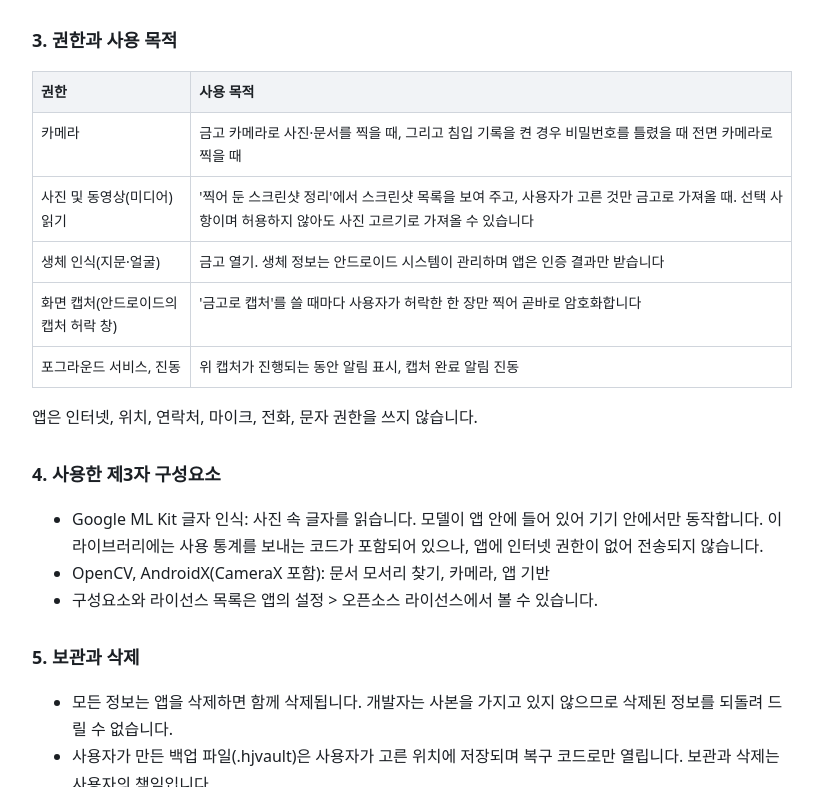
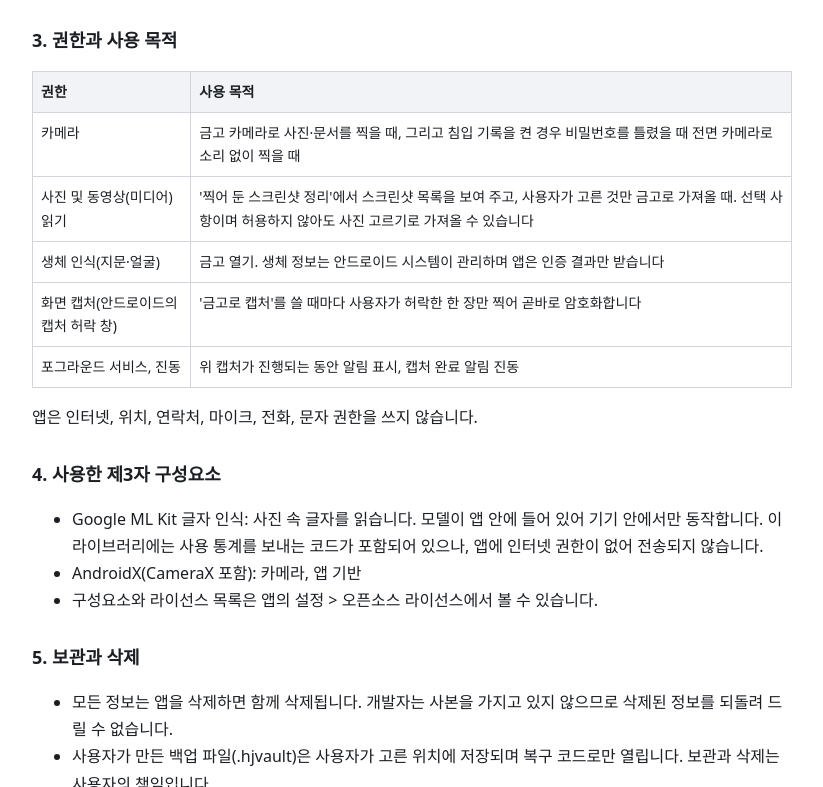
Before and after one commit to sffgredff-web/honja-vault-privacy, a plain HTML site: page index.html in a window 1280 px wide. Shown: the part 596-1383 px from the top of the page, without its empty margins (228-1051 px from the left). Drawn offline with Linux system fonts and the light colour scheme.

Commit message:
방침 갱신: 침입 기록 소리 없이 촬영 명시, 사용 구성요소 정리

```diff
--- a/index.html
+++ b/index.html
@@ -14,12 +14,12 @@
 </ul>
 <p>파일은 파일마다 따로 AES-256-GCM 으로 암호화되며, 열쇠는 사용자의 비밀번호와 복구 코드로만 풀립니다. 비밀번호와 복구 코드는 개발자가 알 수 없고 복구할 수 없습니다. 둘 다 잃어버리면 금고를 열 수 없습니다.</p>
 <h2>3. 권한과 사용 목적</h2>
-<table><tr><th>권한</th><th>사용 목적</th></tr><tr><td>카메라</td><td>금고 카메라로 사진·문서를 찍을 때, 그리고 침입 기록을 켠 경우 비밀번호를 틀렸을 때 전면 카메라로 찍을 때</td></tr><tr><td>사진 및 동영상(미디어) 읽기</td><td>&#x27;찍어 둔 스크린샷 정리&#x27;에서 스크린샷 목록을 보여 주고, 사용자가 고른 것만 금고로 가져올 때. 선택 사항이며 허용하지 않아도 사진 고르기로 가져올 수 있습니다</td></tr><tr><td>생체 인식(지문·얼굴)</td><td>금고 열기. 생체 정보는 안드로이드 시스템이 관리하며 앱은 인증 결과만 받습니다</td></tr><tr><td>화면 캡처(안드로이드의 캡처 허락 창)</td><td>&#x27;금고로 캡처&#x27;를 쓸 때마다 사용자가 허락한 한 장만 찍어 곧바로 암호화합니다</td></tr><tr><td>포그라운드 서비스, 진동</td><td>위 캡처가 진행되는 동안 알림 표시, 캡처 완료 알림 진동</td></tr></table>
+<table><tr><th>권한</th><th>사용 목적</th></tr><tr><td>카메라</td><td>금고 카메라로 사진·문서를 찍을 때, 그리고 침입 기록을 켠 경우 비밀번호를 틀렸을 때 전면 카메라로 소리 없이 찍을 때</td></tr><tr><td>사진 및 동영상(미디어) 읽기</td><td>&#x27;찍어 둔 스크린샷 정리&#x27;에서 스크린샷 목록을 보여 주고, 사용자가 고른 것만 금고로 가져올 때. 선택 사항이며 허용하지 않아도 사진 고르기로 가져올 수 있습니다</td></tr><tr><td>생체 인식(지문·얼굴)</td><td>금고 열기. 생체 정보는 안드로이드 시스템이 관리하며 앱은 인증 결과만 받습니다</td></tr><tr><td>화면 캡처(안드로이드의 캡처 허락 창)</td><td>&#x27;금고로 캡처&#x27;를 쓸 때마다 사용자가 허락한 한 장만 찍어 곧바로 암호화합니다</td></tr><tr><td>포그라운드 서비스, 진동</td><td>위 캡처가 진행되는 동안 알림 표시, 캡처 완료 알림 진동</td></tr></table>
 <p>앱은 인터넷, 위치, 연락처, 마이크, 전화, 문자 권한을 쓰지 않습니다.</p>
 <h2>4. 사용한 제3자 구성요소</h2>
 <ul>
 <li>Google ML Kit 글자 인식: 사진 속 글자를 읽습니다. 모델이 앱 안에 들어 있어 기기 안에서만 동작합니다. 이 라이브러리에는 사용 통계를 보내는 코드가 포함되어 있으나, 앱에 인터넷 권한이 없어 전송되지 않습니다.</li>
-<li>OpenCV, AndroidX(CameraX 포함): 문서 모서리 찾기, 카메라, 앱 기반</li>
+<li>AndroidX(CameraX 포함): 카메라, 앱 기반</li>
 <li>구성요소와 라이선스 목록은 앱의 설정 &gt; 오픈소스 라이선스에서 볼 수 있습니다.</li>
 </ul>
 <h2>5. 보관과 삭제</h2>
```
